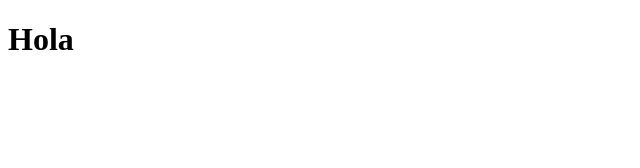
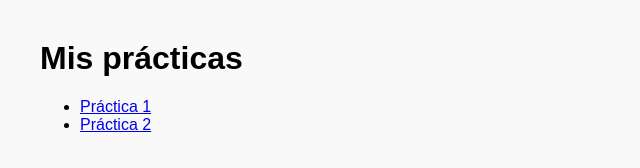
Before and after one commit to jhoanrandom/jhoanrandom.github.io, a plain HTML site: page index.html in a window 1280 px wide. Shown: the whole page, without its empty margins (0-640 px from the left). Drawn offline with Linux system fonts and the light colour scheme.

Commit message:
Creo pŕactica 1 para probar a utilizar formularios

```diff
--- a/index.html
+++ b/index.html
@@ -1,11 +1,25 @@
 <!DOCTYPE html>
-<html lang="en">
+<html lang="es">
 <head>
     <meta charset="UTF-8">
     <meta name="viewport" content="width=device-width, initial-scale=1.0">
-    <title>Document</title>
+    <title>Mis prácticas - LM</title>
+    <style>
+        body {
+            font-family: Arial, sans-serif;
+            margin: 40px;
+            background-color: #f9f9f9;
+        }
+    </style>
 </head>
 <body>
-    <h1> Hola</h1>
+        <div class="columna-derecha">
+            <h1>Mis prácticas</h1>
+            <ul>
+                <li><a href="practica1/index.html">Práctica 1</a></li>
+                <li><a href="practica2/index.html">Práctica 2</a></li>
+            </ul>
+        </div>
+    </div>
 </body>
 </html>
```
Also changed, not shown: practica1.html (added, +11 -0 lines), 1 other file.
